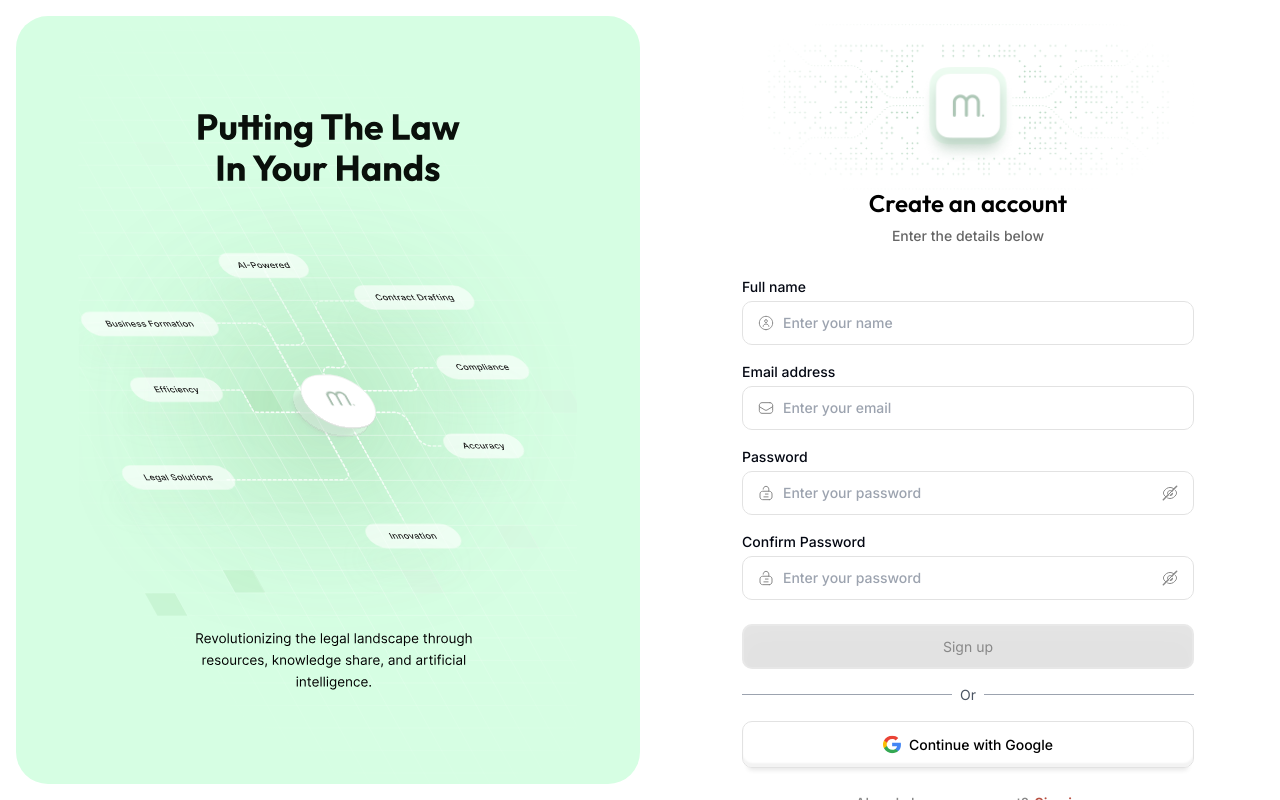
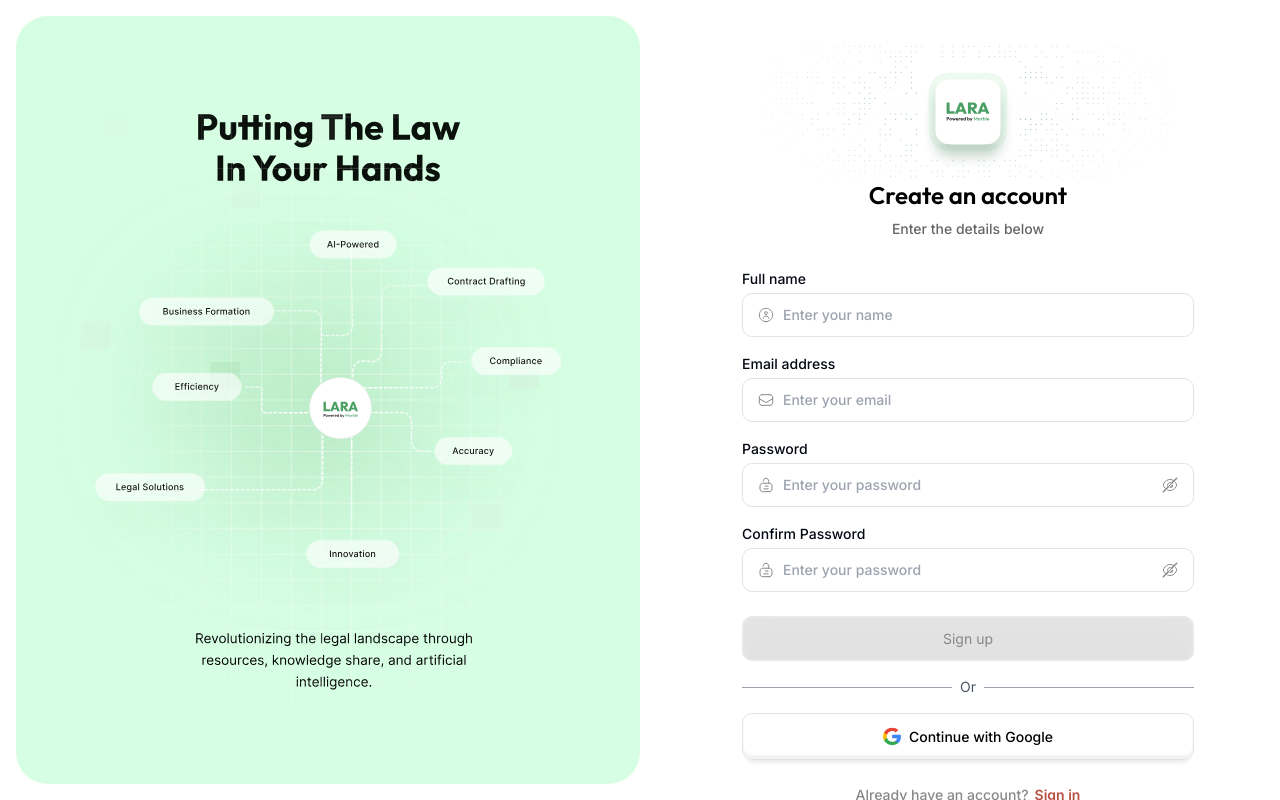
Before and after one commit to marble-legal/marble-legal-frontend, a React (Create React App) app: page /register in a window 1280 px wide. Built offline with nearby package versions, Linux system fonts and the light colour scheme.

Commit message:
auth layout update + small fixes

```diff
--- a/src/components/Layout.tsx
+++ b/src/components/Layout.tsx
@@ -13,7 +13,7 @@
       className="w-full lg:h-screen lg:overflow-hidden flex"
       style={{ height: viewportHeight }}
     >
-      <div className="flex-1 lg:block hidden relative m-4 relative rounded-[32px] bg-[#D6FEE3]">
+      <div className="flex-1 lg:flex hidden relative m-4 relative rounded-[32px] bg-[#D6FEE3] justify-center align-center">
         {/* <div className="text-center grid gap-4 mt-32 z-[2] relative">
           <h1 className="text-[2rem] font-[700] absolute top-32 top-1/2 transform -translate-y-1/2 w-full z-[2]">
             Putting the law in your hands
@@ -27,7 +27,7 @@
         <img
           src={LayoutSvg}
           alt="layout"
-          className="max-w-[80%] h-full object-cover absolute top-0 z-[1] rounded-[8px] left-1/2 transform -translate-x-1/2"
+          className="h-full object-cover z-[1] rounded-[8px]"
           loading="lazy"
         />
       </div>
--- a/src/components/MobileMenu.tsx
+++ b/src/components/MobileMenu.tsx
@@ -69,9 +69,9 @@
             </div>
           </DrawerTrigger>
           <div className="flex-1 flex justify-center items-center w-full">
-            <div className="h-[34px] w-[74px]">
+            <Link to="/home" className="h-[34px] w-[74px]">
               <img src={LogoIcon} alt="logo" className="h-full w-full" />
-            </div>
+            </Link>
           </div>
           <div className="flex-1">{renderAction}</div>
         </div>
--- a/src/pages/auth/forgot-password/ForgotPassword.tsx
+++ b/src/pages/auth/forgot-password/ForgotPassword.tsx
@@ -3,7 +3,7 @@
 import { Layout } from "../../../components/Layout";
 import FormField from "../../../components/FormField";
 import Button from "../../../components/Button";
-import LayoutImg from "../../../assets/images/form-header.png";
+import LayoutImg from "../../../assets/images/form-header.svg";
 import { useState } from "react";
 import { ReactComponent as SuccessIcon } from "../../../assets/icons/check-mark.svg";
 import CustomButton from "../../../components/Button";
@@ -87,7 +87,7 @@
                   Forgot your password?
                 </h1>
               </div>
-              <p className="font-[500] text-[0.875rem] text-[#666] leading-[110%]">
+              <p className="font-[500] text-[0.875rem] text-[#666] md:leading-[110%] leading-[134%]">
                 Enter your register email below and we’ll send you a link to
                 reset your password
               </p>
--- a/src/pages/auth/login/Login.tsx
+++ b/src/pages/auth/login/Login.tsx
@@ -8,7 +8,7 @@
 import Button from "../../../components/Button";
 import { SocialLogin } from "../../../components/SocialLogin";
 import Checkbox from "../../../components/Checkbox";
-import LayoutImg from "../../../assets/images/form-header.png";
+import LayoutImg from "../../../assets/images/form-header.svg";
 
 const validationSchema = Yup.object().shape({
   email: Yup.string().email("Invalid email").required("Email is required"),
--- a/src/pages/auth/register/Register.tsx
+++ b/src/pages/auth/register/Register.tsx
@@ -7,7 +7,7 @@
 import FormField from "../../../components/FormField";
 import Button from "../../../components/Button";
 import { SocialLogin } from "../../../components/SocialLogin";
-import LayoutImg from "../../../assets/images/form-header.png";
+import LayoutImg from "../../../assets/images/form-header.svg";
 import { useEffect, useState } from "react";
 import { useDebounce } from "../../../helpers/useDebounce";
 
--- a/src/pages/auth/reset-password/ResetPassword.tsx
+++ b/src/pages/auth/reset-password/ResetPassword.tsx
@@ -3,7 +3,7 @@
 import { Layout } from "../../../components/Layout";
 import FormField from "../../../components/FormField";
 import Button from "../../../components/Button";
-import LayoutImg from "../../../assets/images/form-header.png";
+import LayoutImg from "../../../assets/images/form-header.svg";
 import { useState } from "react";
 import { ReactComponent as SuccessIcon } from "../../../assets/icons/check-mark.svg";
 import CustomButton from "../../../components/Button";
--- a/src/pages/entity-formation/EntityFormation.tsx
+++ b/src/pages/entity-formation/EntityFormation.tsx
@@ -31,7 +31,7 @@
         <Button
           variant="primary"
           className="flex gap-1 px-6 py-3 bg-[#B84242] border-[#B85042] font-[500]"
-          onClick={() => console.log("clicked")}
+          onClick={() => handleOpenDetails()}
         >
           <PlusIcon />
           Form an entity
@@ -76,7 +76,7 @@
           <BuildingIcon className="[&_path]:fill-[#5A42B8]" />
         </div>
         <div className="flex flex-col gap-3">
-          <span className="font-[500] text-[0.875rem] leading-[110%]">
+          <span className="font-[500] text-[1.125rem] leading-[110%]">
             Visionary Designs LLC
           </span>
           <div className="flex flex-row flex-wrap gap-[1.5rem] md:text-[0.875rem] text-[0.75rem] font-[500] text-[#666]">
```
Also changed, not shown: src/assets/images/auth-layout.svg, src/assets/images/form-header.svg.
